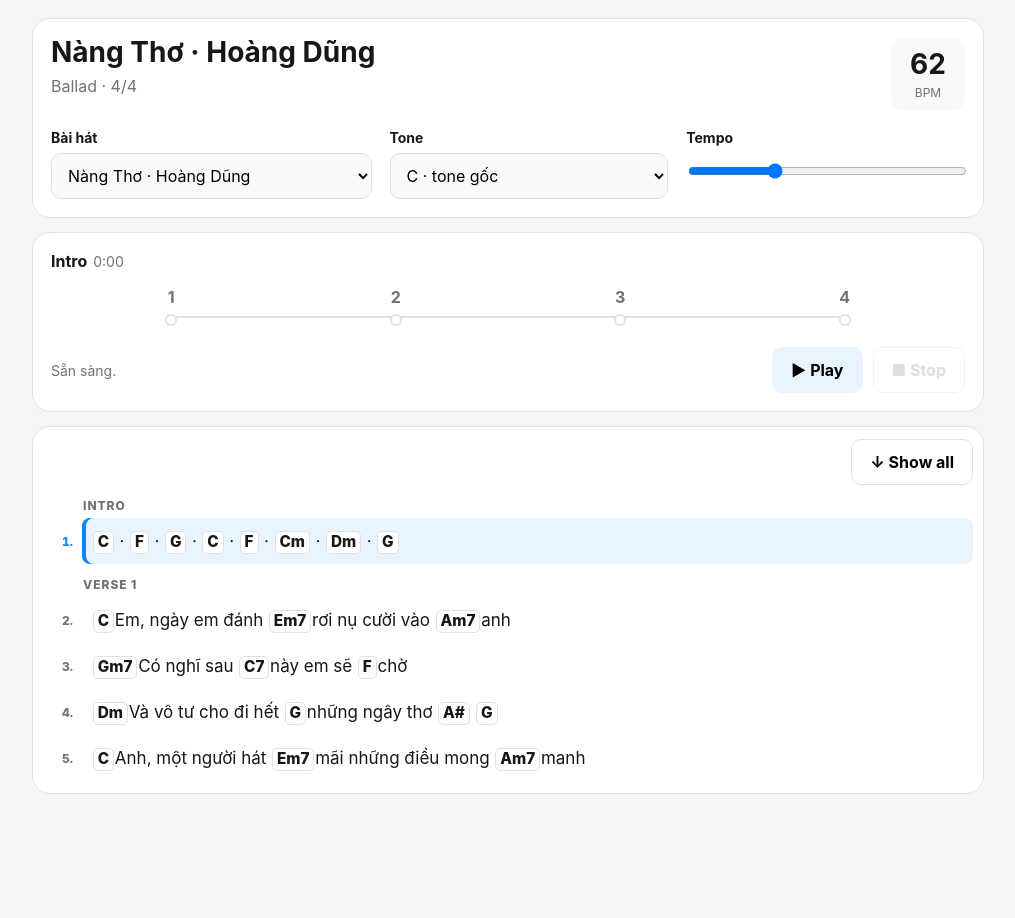
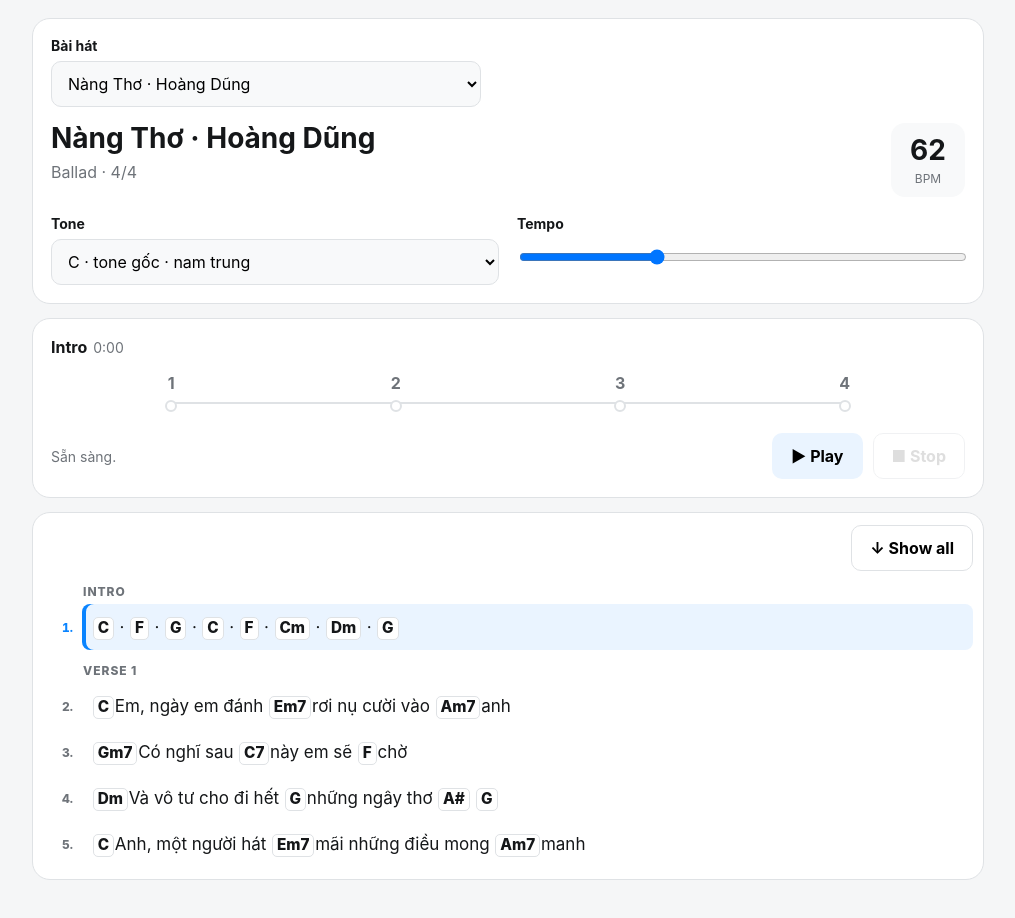
Before and after one commit to giang-nh/guitar-drum, a plain HTML site: page index.html in a window 1280 px wide. Shown: the whole page, without its empty margins (132-1147 px from the left). Before the commit the page ends 844 px from the top, so only its background shows below. Drawn offline with Linux system fonts and the light colour scheme.

Commit message:
Move song picker to top and restore vocal range tone hints

```diff
--- a/index.html
+++ b/index.html
@@ -26,7 +26,8 @@
     .sub{color:var(--muted);font-size:16px}
     .bpmBox{min-width:74px;text-align:center;background:var(--panel);border-radius:14px;padding:10px}
     .bpmBox strong{display:block;font-size:28px}.bpmBox span{font-size:12px;color:var(--muted)}
-    .controls{display:grid;grid-template-columns:1.15fr 1fr 1fr;gap:18px;margin-top:18px}
+    .songPicker{max-width:430px;margin-bottom:16px}
+    .controls{display:grid;grid-template-columns:1fr 1fr;gap:18px;margin-top:18px}
     label{display:block;font-weight:650;font-size:14px;margin-bottom:7px}
     select{width:100%;height:46px;border:1px solid var(--border);border-radius:10px;background:var(--panel);padding:0 12px}
     input[type=range]{width:100%;margin-top:10px}
@@ -67,6 +68,13 @@
 <body>
 <main class="app">
   <section class="card">
+    <div class="songPicker">
+      <label for="songSelect">Bài hát</label>
+      <select id="songSelect">
+        <option value="nang-tho">Nàng Thơ · Hoàng Dũng</option>
+        <option value="que-xa">Quê Xa · Quang Dũng</option>
+      </select>
+    </div>
     <div class="top">
       <div>
         <h1 id="songTitle">Nàng Thơ · Hoàng Dũng</h1>
@@ -75,13 +83,6 @@
       <div class="bpmBox"><strong id="bpmLabel">62</strong><span>BPM</span></div>
     </div>
     <div class="controls">
-      <div>
-        <label for="songSelect">Bài hát</label>
-        <select id="songSelect">
-          <option value="nang-tho">Nàng Thơ · Hoàng Dũng</option>
-          <option value="que-xa">Quê Xa · Quang Dũng</option>
-        </select>
-      </div>
       <div>
         <label for="keySelect">Tone</label>
         <select id="keySelect"></select>
@@ -227,12 +228,28 @@
     song.rows.forEach((d,i)=>{const r={s:d[0],b:d[1],parts:d[2],start:total,i};total+=r.b;r.end=total;rows.push(r)});
   }
 
+  const toneHints={
+    10:'nam trầm / nữ cao',
+    11:'nam trầm–trung / nữ cao',
+    0:'nam trung',
+    1:'nam trung–cao',
+    2:'nam cao',
+    5:'nữ trầm',
+    6:'nữ trầm–trung',
+    7:'nữ trung',
+    8:'nữ trung',
+    9:'nữ trung–cao'
+  };
+
   function populateKeys(target){
     keySel.innerHTML='';
     notes.forEach((n,i)=>{
       const o=document.createElement('option');
       o.value=String(i);
-      o.textContent=n+(i===song.baseKey?' · tone gốc':'');
+      const bits=[n];
+      if(i===song.baseKey)bits.push('tone gốc');
+      if(toneHints[i])bits.push(toneHints[i]);
+      o.textContent=bits.join(' · ');
       if(i===target)o.selected=true;
       keySel.appendChild(o);
     });
```
